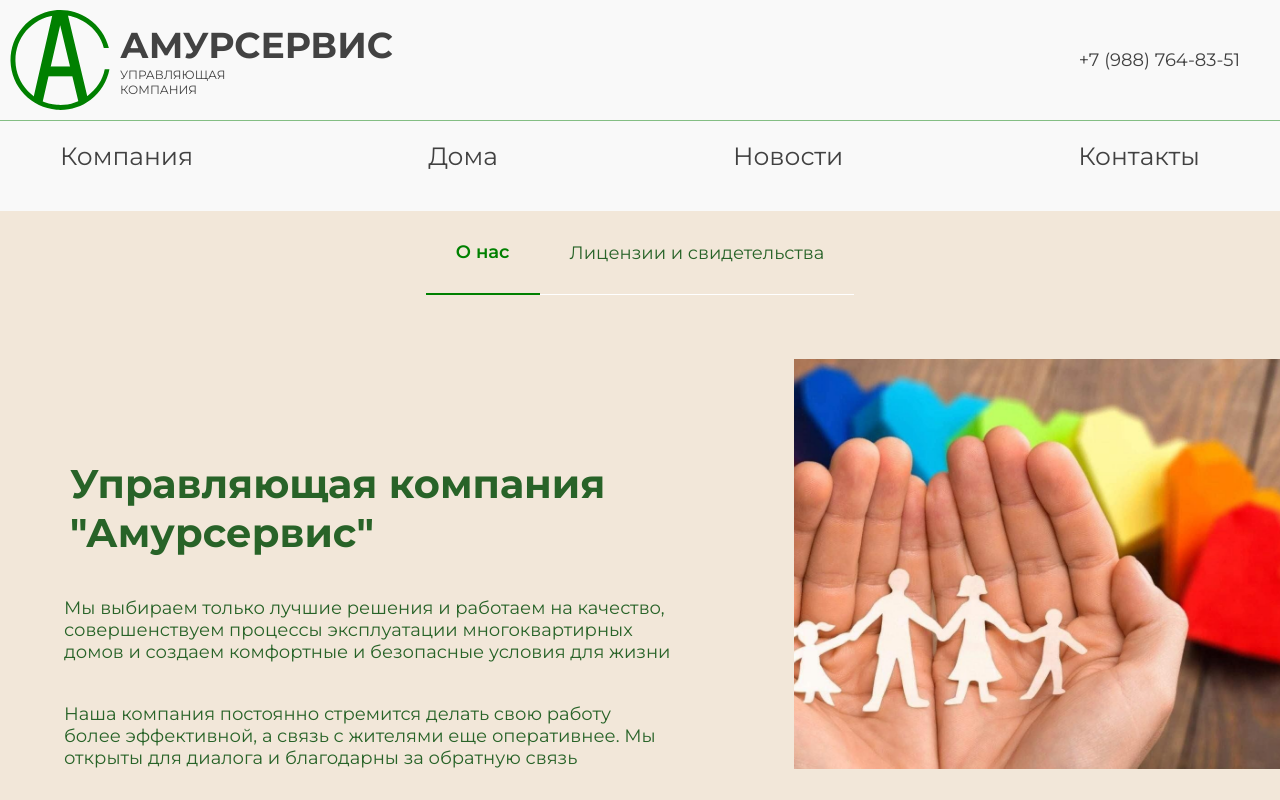
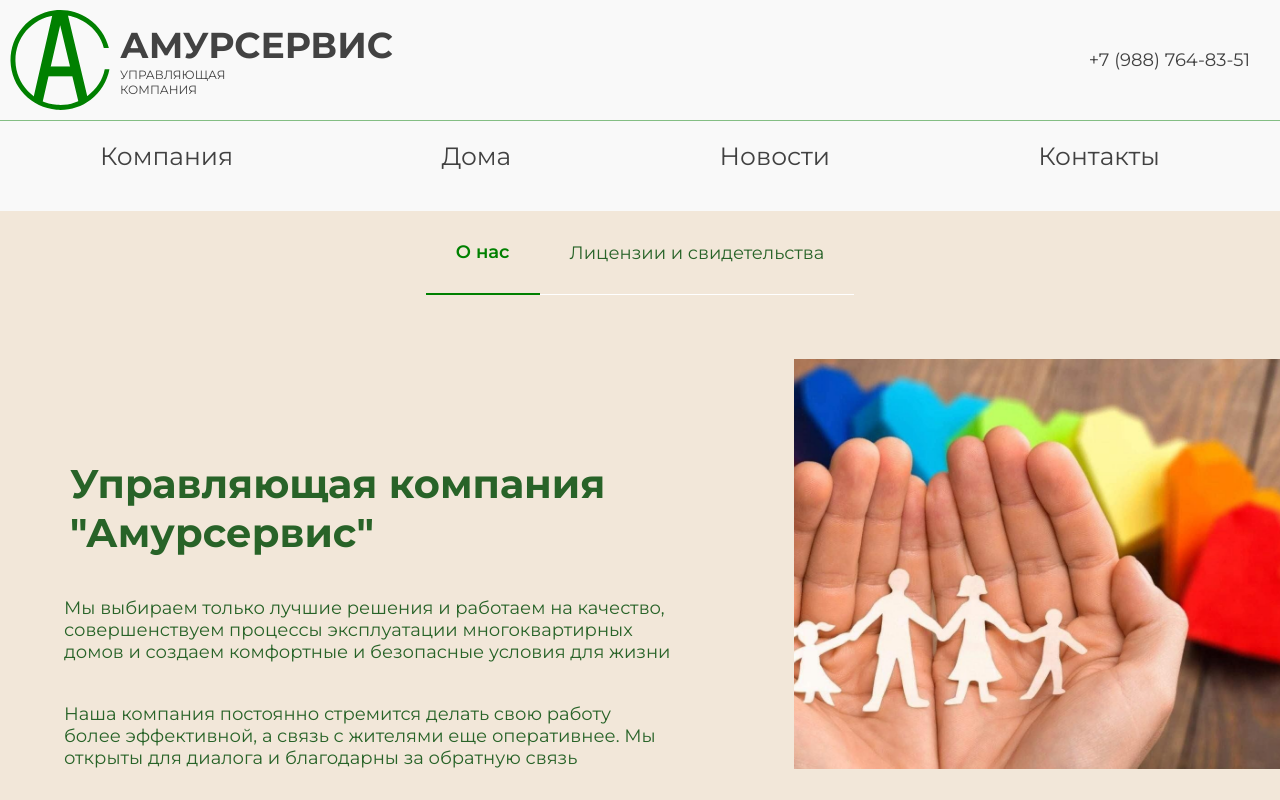
Before and after one commit to Reckfy/amurservice, a React (Create React App) app: page / in a window 1280 px wide. Shown: the top 800 px of the page. Built offline with nearby package versions, Linux system fonts and the light colour scheme; no server answers.

Commit message:
правки по хэдеру

```diff
--- a/src/components/Header.scss
+++ b/src/components/Header.scss
@@ -19,7 +19,7 @@
     font-size: 12px;
   }
   a {
-    margin-right: 30px;
+    margin-right: 20px;
   }
 }
 
@@ -39,7 +39,7 @@
     display: flex;
     justify-content:space-between;
     z-index: 100;
-    padding: 20px 60px 40px 60px;
+    padding: 20px 100px 40px 100px;
     a {
       margin-right: 20px;
       font-size: 25px;
```
